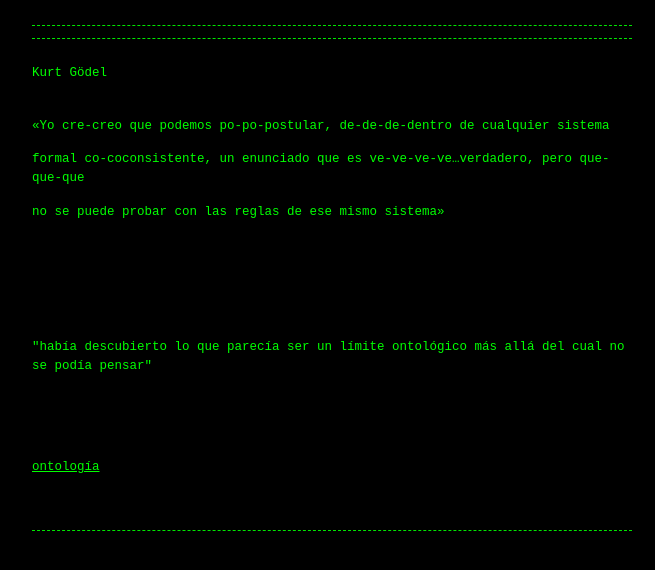
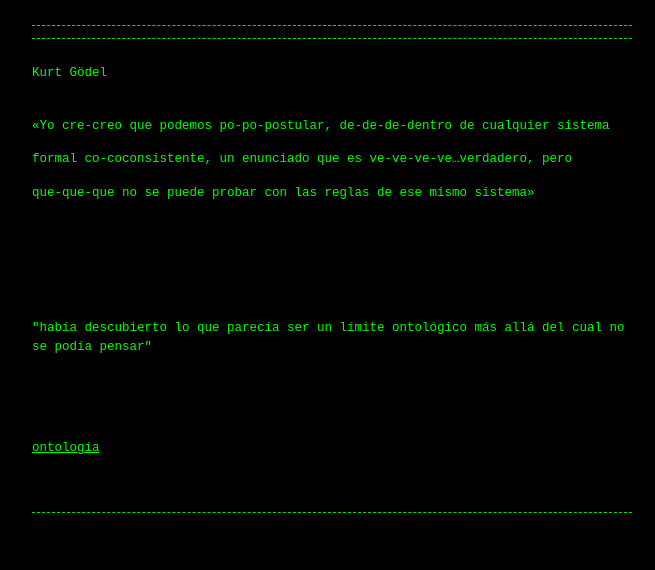
Before and after one commit to Guerrillaradio/Kurt_Godel, a Jekyll site: the page built from index.md, in a window 1280 px wide. Shown: the top 570 px of the page, without its empty margins (308-963 px from the left). Built offline with Jekyll 4.4.1, drawn with Linux system fonts in a browser that asks for light colours; our own code applies the rules of GitHub Pages for plain Markdown files.

```diff
--- a/index.md
+++ b/index.md
@@ -2,8 +2,8 @@
 <p>Kurt Gödel
 
 <p>«Yo cre-creo que podemos po-po-postular, de-de-de-dentro de cualquier sistema
-<p>formal co-coconsistente, un enunciado que es ve-ve-ve-ve…verdadero, pero que-que-que
-<p>no se puede probar con las reglas de ese mismo sistema»
+<p>formal co-coconsistente, un enunciado que es ve-ve-ve-ve…verdadero, pero
+<p>que-que-que no se puede probar con las reglas de ese mismo sistema»
 <p>
 <p>
 <p>
```
